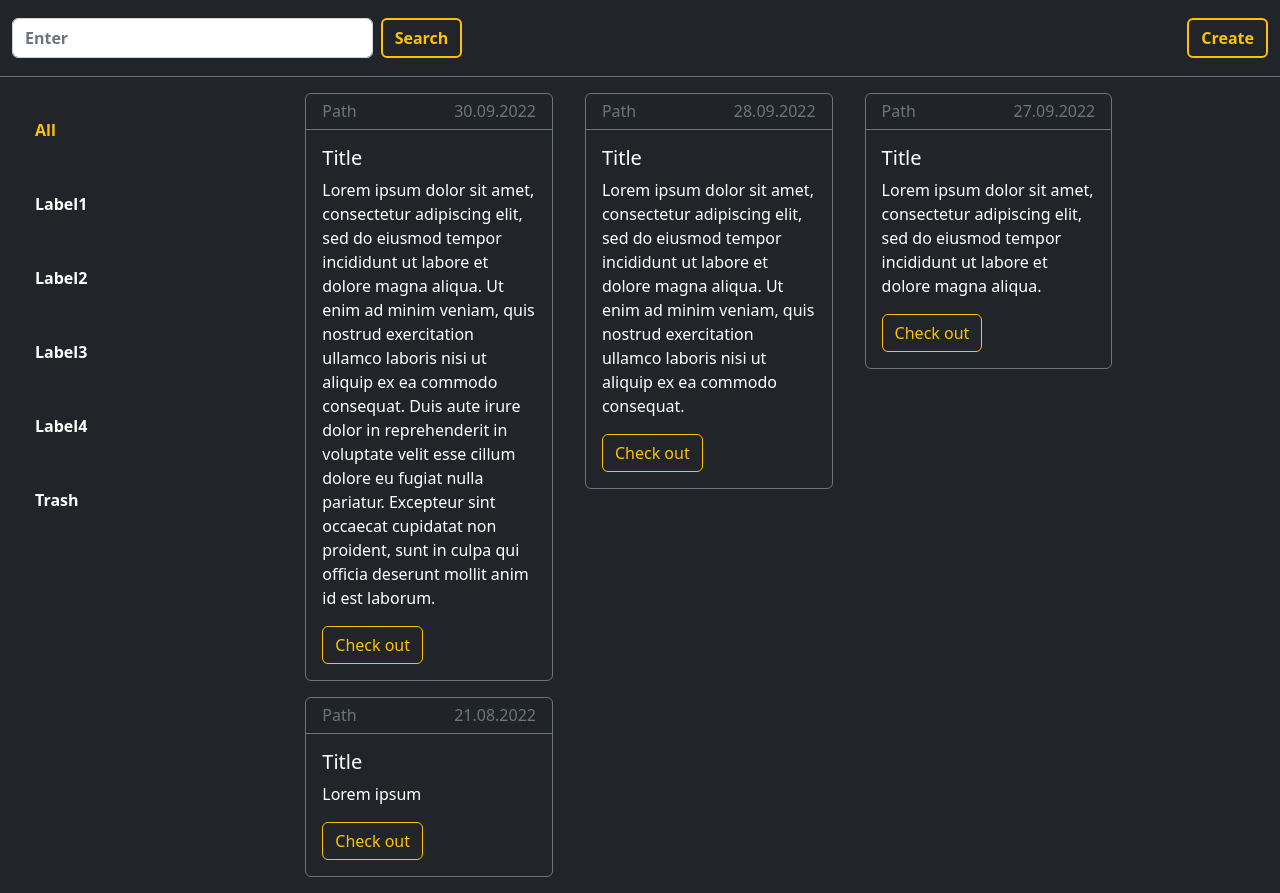
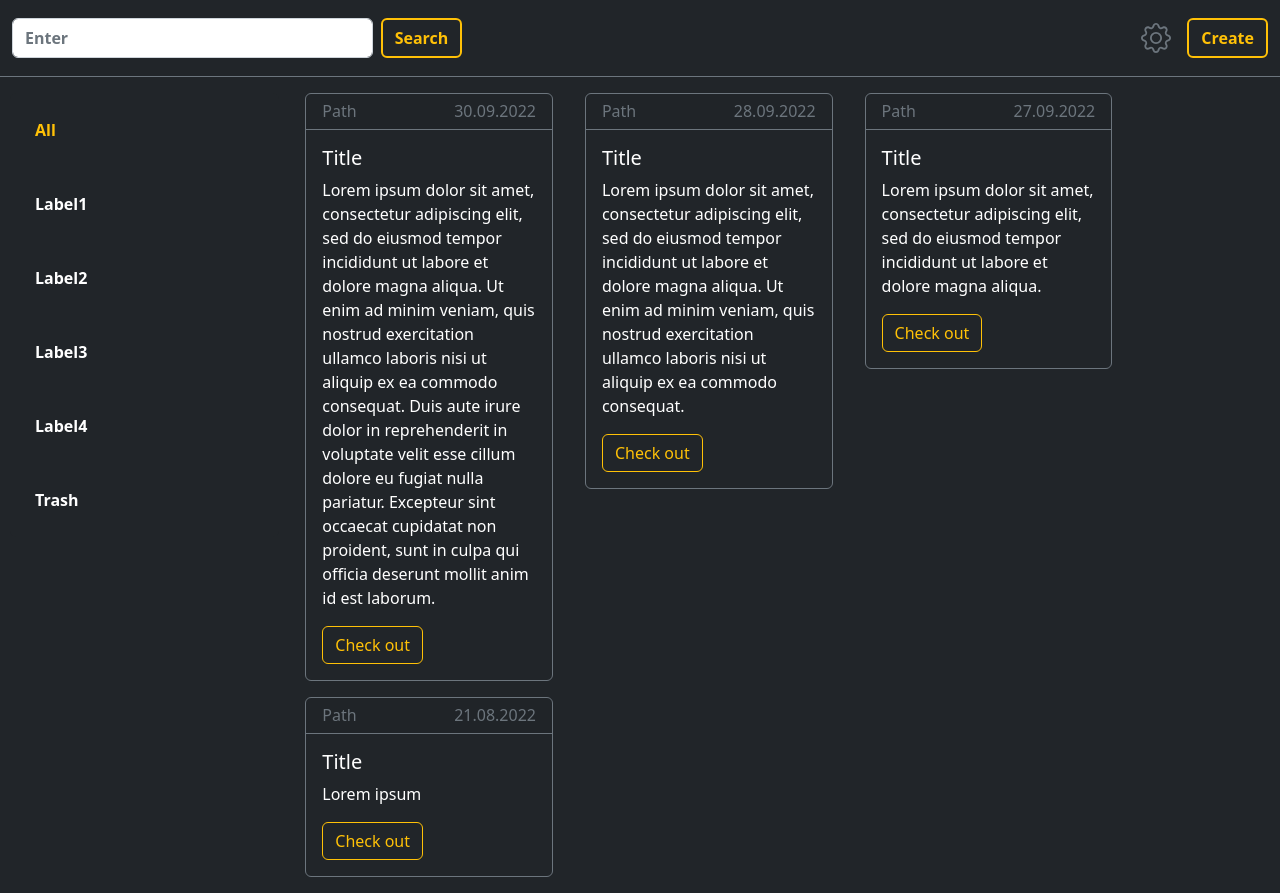
Before and after one commit to am1rfy/itcode, a Vue app: page / in a window 1280 px wide. Built offline with nearby package versions, Linux system fonts and the light colour scheme.

Commit message:
#12 - Добавил страницу с настройками (пока в ней только переадресация на TodoPage)

```diff
--- a/router.js
+++ b/router.js
@@ -4,7 +4,12 @@
     {
         path: '/',
         name: 'Home',
-        component: () => import('@/components/TodoPage')
+        component: () => import('@/views/TodoPage')
+    },
+    {
+        path: '/settings/',
+        name: 'Settings',
+        component: () => import ('@/views/SettingsPage')
     }
 ]
 
--- a/src/components/HeaderComponent.vue
+++ b/src/components/HeaderComponent.vue
@@ -5,7 +5,15 @@
         <input class="form-control me-2 col-1" type="search" placeholder="Enter" aria-label="Search">
         <button class="btn btn-outline-warning" type="submit" v-on:click="notReady">Search</button>
       </form>
-      <button class="btn btn-outline-warning" type="submit" v-on:click="notReady">Create</button>
+      <div class="right-side-header">
+        <router-link to="/settings/">
+          <svg xmlns="http://www.w3.org/2000/svg" width="30" height="30" fill="currentColor" class="bi bi-gear" viewBox="0 0 16 16">
+            <path d="M8 4.754a3.246 3.246 0 1 0 0 6.492 3.246 3.246 0 0 0 0-6.492zM5.754 8a2.246 2.246 0 1 1 4.492 0 2.246 2.246 0 0 1-4.492 0z"/>
+            <path d="M9.796 1.343c-.527-1.79-3.065-1.79-3.592 0l-.094.319a.873.873 0 0 1-1.255.52l-.292-.16c-1.64-.892-3.433.902-2.54 2.541l.159.292a.873.873 0 0 1-.52 1.255l-.319.094c-1.79.527-1.79 3.065 0 3.592l.319.094a.873.873 0 0 1 .52 1.255l-.16.292c-.892 1.64.901 3.434 2.541 2.54l.292-.159a.873.873 0 0 1 1.255.52l.094.319c.527 1.79 3.065 1.79 3.592 0l.094-.319a.873.873 0 0 1 1.255-.52l.292.16c1.64.893 3.434-.902 2.54-2.541l-.159-.292a.873.873 0 0 1 .52-1.255l.319-.094c1.79-.527 1.79-3.065 0-3.592l-.319-.094a.873.873 0 0 1-.52-1.255l.16-.292c.893-1.64-.902-3.433-2.541-2.54l-.292.159a.873.873 0 0 1-1.255-.52l-.094-.319zm-2.633.283c.246-.835 1.428-.835 1.674 0l.094.319a1.873 1.873 0 0 0 2.693 1.115l.291-.16c.764-.415 1.6.42 1.184 1.185l-.159.292a1.873 1.873 0 0 0 1.116 2.692l.318.094c.835.246.835 1.428 0 1.674l-.319.094a1.873 1.873 0 0 0-1.115 2.693l.16.291c.415.764-.42 1.6-1.185 1.184l-.291-.159a1.873 1.873 0 0 0-2.693 1.116l-.094.318c-.246.835-1.428.835-1.674 0l-.094-.319a1.873 1.873 0 0 0-2.692-1.115l-.292.16c-.764.415-1.6-.42-1.184-1.185l.159-.291A1.873 1.873 0 0 0 1.945 8.93l-.319-.094c-.835-.246-.835-1.428 0-1.674l.319-.094A1.873 1.873 0 0 0 3.06 4.377l-.16-.292c-.415-.764.42-1.6 1.185-1.184l.292.159a1.873 1.873 0 0 0 2.692-1.115l.094-.319z"/>
+          </svg>
+        </router-link>
+        <button class="btn btn-outline-warning create-btn" type="submit" v-on:click="notReady">Create</button>
+      </div>
     </div>
   </nav>
 </template>
@@ -25,16 +33,20 @@
   .navbar {
     border-bottom: solid 1px var(--bs-gray-600);
   }
-  .container-fluid > *{
+  .container-fluid > * {
     margin: 10px 0 10px 0;
   }
-  .container-fluid > form > input,
-  .container-fluid > form > button,
-  .container-fluid > button{
+  .container-fluid > form > input {
     font-weight: bolder;
   }
-  .container-fluid > .d-flex > button,
-  .container-fluid > button {
+  .btn {
+    font-weight: bolder;
     border-width: 2px;
   }
+  .create-btn {
+    margin-left: 1rem
+  }
+  svg {
+    fill: var(--bs-gray-600);
+  }
 </style>
--- /dev/null
+++ b/src/views/SettingsPage.vue
@@ -0,0 +1,20 @@
+<template>
+  <p>Settings (not yet)</p>
+  <router-link to="/">
+    Notes
+  </router-link>
+</template>
+
+<script>
+export default {
+  name: "SettingsPage"
+}
+</script>
+
+<style scoped>
+  * {
+    display: flex;
+    justify-content: center;
+    color: white;
+  }
+</style>
```
Also changed, not shown: src/views/TodoPage.vue (renamed from src/components/TodoPage.vue, +4 -4 lines), src/App.vue (line endings or trailing spaces).
